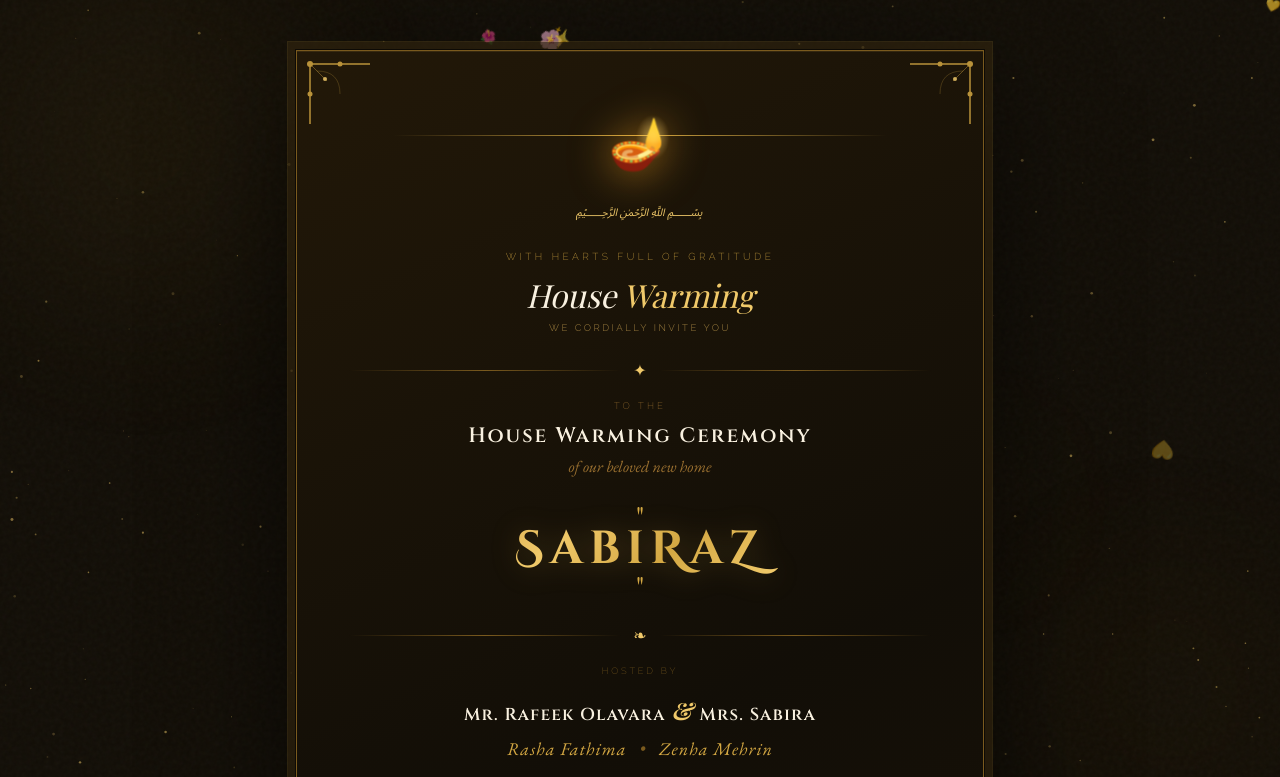
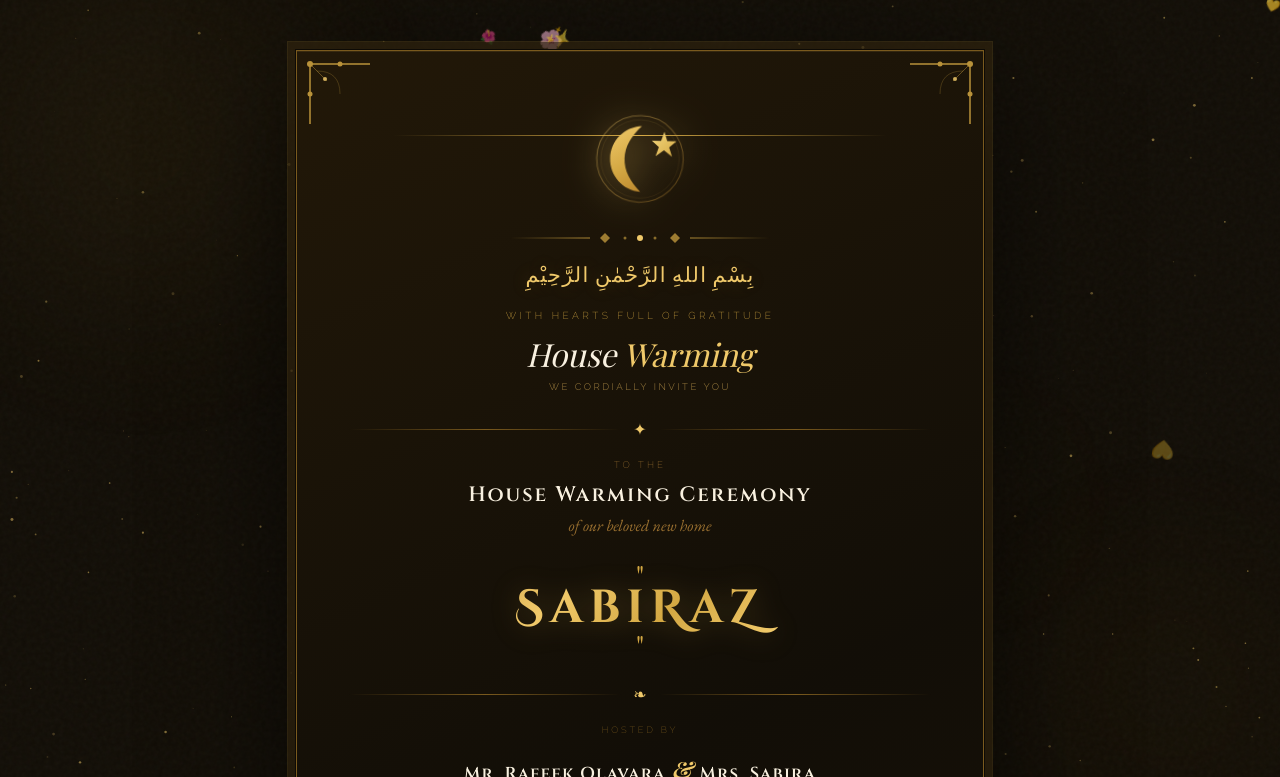
Before and after one commit to ringtoindia/Rafeek-HW, a plain HTML site: page index.html in a window 1280 px wide. Shown: the top 777 px of the page. Drawn offline with nearby package versions, Linux system fonts and the light colour scheme; a web font is replaced by a local one.

```diff
--- a/index.html
+++ b/index.html
@@ -38,13 +38,16 @@ body::before{content:'';position:fixed;inset:0;z-index:1;pointer-events:none;
 .c-tl{top:10px;left:10px}.c-tr{top:10px;right:10px;transform:scaleX(-1)}
 .c-bl{bottom:10px;left:10px;transform:scaleY(-1)}.c-br{bottom:10px;right:10px;transform:scale(-1,-1)}
 
-/* DIYA */
-.diya-row{text-align:center;margin-bottom:20px;animation:rise 1.2s .3s both}
-.diya{font-size:3rem;display:inline-block;animation:flamePulse 3s ease-in-out infinite}
-@keyframes flamePulse{0%,100%{filter:drop-shadow(0 0 8px #f9a82577);transform:scale(1)}50%{filter:drop-shadow(0 0 24px #f9a825cc);transform:scale(1.07)}}
+/* ISLAMIC SYMBOL */
+.icon-row{text-align:center;margin-bottom:20px;animation:rise 1.2s .3s both}
+.icon-row svg{display:inline-block;animation:islamicGlow 3s ease-in-out infinite}
+@keyframes islamicGlow{
+  0%,100%{filter:drop-shadow(0 0 8px #d4a84366);transform:scale(1) rotate(0deg)}
+  50%{filter:drop-shadow(0 0 22px #f0c96aaa);transform:scale(1.07) rotate(2deg)}
+}
 
 /* TEXT */
-.bismillah{font-family:'EB Garamond',serif;font-style:italic;font-size:1.1rem;color:var(--gold2);text-align:center;letter-spacing:.1em;margin-bottom:22px;animation:rise 1.2s .38s both}
+.bismillah{font-family:'EB Garamond',serif;font-size:1.3rem;color:var(--gold2);text-align:center;letter-spacing:.06em;margin-bottom:22px;animation:rise 1.2s .38s both;direction:rtl;unicode-bidi:bidi-override;text-shadow:0 0 18px #d4a84344}
 .tagline{font-family:'Raleway',sans-serif;font-weight:200;letter-spacing:.34em;text-transform:uppercase;font-size:.63rem;color:var(--gold);text-align:center;margin-bottom:12px;animation:rise 1.2s .44s both}
 .gratitude-big{font-family:'Playfair Display',serif;font-style:italic;font-weight:400;font-size:2rem;color:var(--cream);text-align:center;line-height:1.3;margin-bottom:6px;animation:rise 1.2s .5s both}
 .gratitude-big span{color:var(--gold2)}
@@ -172,8 +175,53 @@ body::before{content:'';position:fixed;inset:0;z-index:1;pointer-events:none;
     <circle cx="18" cy="18" r="2" fill="#f0c96a"/><circle cx="3" cy="3" r="3" fill="#d4a843"/>
   </svg>
 
-  <div class="diya-row"><span class="diya">🪔</span></div>
-  <p class="bismillah">﷽</p>
+  <!-- Islamic Symbol: Crescent Moon + Star -->
+  <div class="icon-row">
+    <svg width="88" height="88" viewBox="0 0 90 90" fill="none" xmlns="http://www.w3.org/2000/svg">
+      <circle cx="45" cy="45" r="42" stroke="url(#ringG)" stroke-width="1" fill="none" opacity=".4"/>
+      <circle cx="45" cy="45" r="38" stroke="url(#ringG)" stroke-width=".5" fill="none" opacity=".2"/>
+      <path d="M46 13 C29 14 16 28 16 45 C16 62 29 76 46 77 C36 67 30 57 30 45 C30 33 36 23 46 13Z" fill="url(#cresG)"/>
+      <polygon points="68,18 71,27 80,27 73,33 76,42 68,36 60,42 63,33 56,27 65,27" fill="url(#starG)"/>
+      <defs>
+        <linearGradient id="cresG" x1="16" y1="13" x2="55" y2="77" gradientUnits="userSpaceOnUse">
+          <stop offset="0%" stop-color="#f0c96a"/>
+          <stop offset="55%" stop-color="#d4a843"/>
+          <stop offset="100%" stop-color="#b8832a"/>
+        </linearGradient>
+        <linearGradient id="starG" x1="56" y1="18" x2="80" y2="42" gradientUnits="userSpaceOnUse">
+          <stop offset="0%" stop-color="#f5d980"/>
+          <stop offset="100%" stop-color="#d4a843"/>
+        </linearGradient>
+        <linearGradient id="ringG" x1="3" y1="3" x2="87" y2="87" gradientUnits="userSpaceOnUse">
+          <stop offset="0%" stop-color="#f0c96a"/>
+          <stop offset="100%" stop-color="#b8832a"/>
+        </linearGradient>
+      </defs>
+    </svg>
+  </div>
+  <!-- Bismillah + Islamic decorative row -->
+  <div style="text-align:center;margin-bottom:8px;animation:rise 1.2s .34s both">
+    <svg width="260" height="22" viewBox="0 0 260 22" fill="none" xmlns="http://www.w3.org/2000/svg">
+      <line x1="0" y1="11" x2="80" y2="11" stroke="url(#lG)" stroke-width="1"/>
+      <polygon points="90,11 95,6 100,11 95,16" fill="#d4a843" opacity=".7"/>
+      <polygon points="160,11 165,6 170,11 165,16" fill="#d4a843" opacity=".7"/>
+      <line x1="180" y1="11" x2="260" y2="11" stroke="url(#rG)" stroke-width="1"/>
+      <circle cx="130" cy="11" r="3" fill="#f0c96a"/>
+      <circle cx="115" cy="11" r="1.5" fill="#d4a843" opacity=".6"/>
+      <circle cx="145" cy="11" r="1.5" fill="#d4a843" opacity=".6"/>
+      <defs>
+        <linearGradient id="lG" x1="0" y1="11" x2="80" y2="11" gradientUnits="userSpaceOnUse">
+          <stop offset="0%" stop-color="#d4a843" stop-opacity="0"/>
+          <stop offset="100%" stop-color="#d4a843" stop-opacity=".8"/>
+        </linearGradient>
+        <linearGradient id="rG" x1="180" y1="11" x2="260" y2="11" gradientUnits="userSpaceOnUse">
+          <stop offset="0%" stop-color="#d4a843" stop-opacity=".8"/>
+          <stop offset="100%" stop-color="#d4a843" stop-opacity="0"/>
+        </linearGradient>
+      </defs>
+    </svg>
+  </div>
+  <p class="bismillah">بِسْمِ اللهِ الرَّحْمٰنِ الرَّحِيْمِ</p>
   <p class="tagline">With Hearts Full of Gratitude</p>
   <p class="gratitude-big">House <span>Warming</span></p>
   <p class="invite-line">We Cordially Invite You</p>
```
